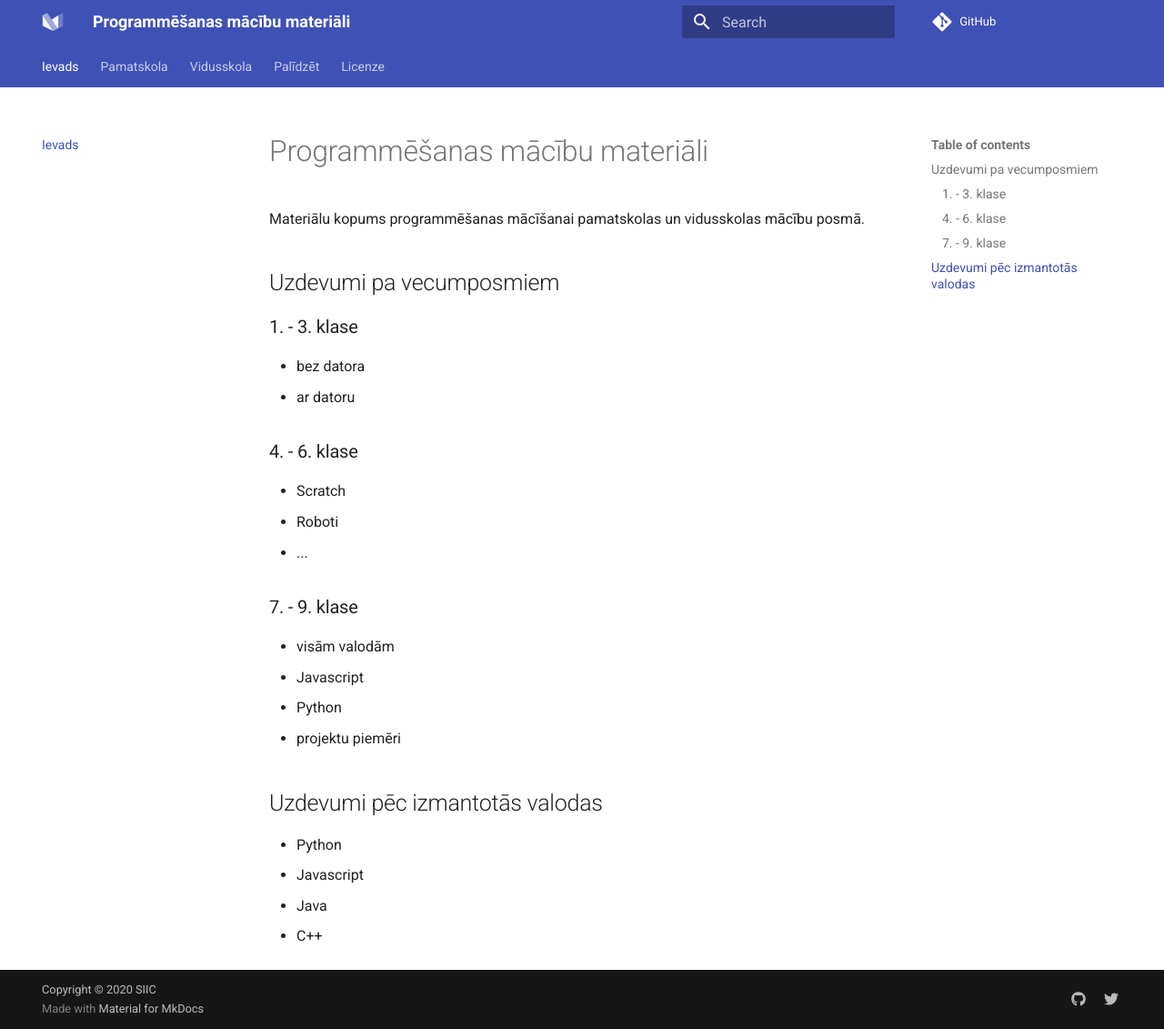
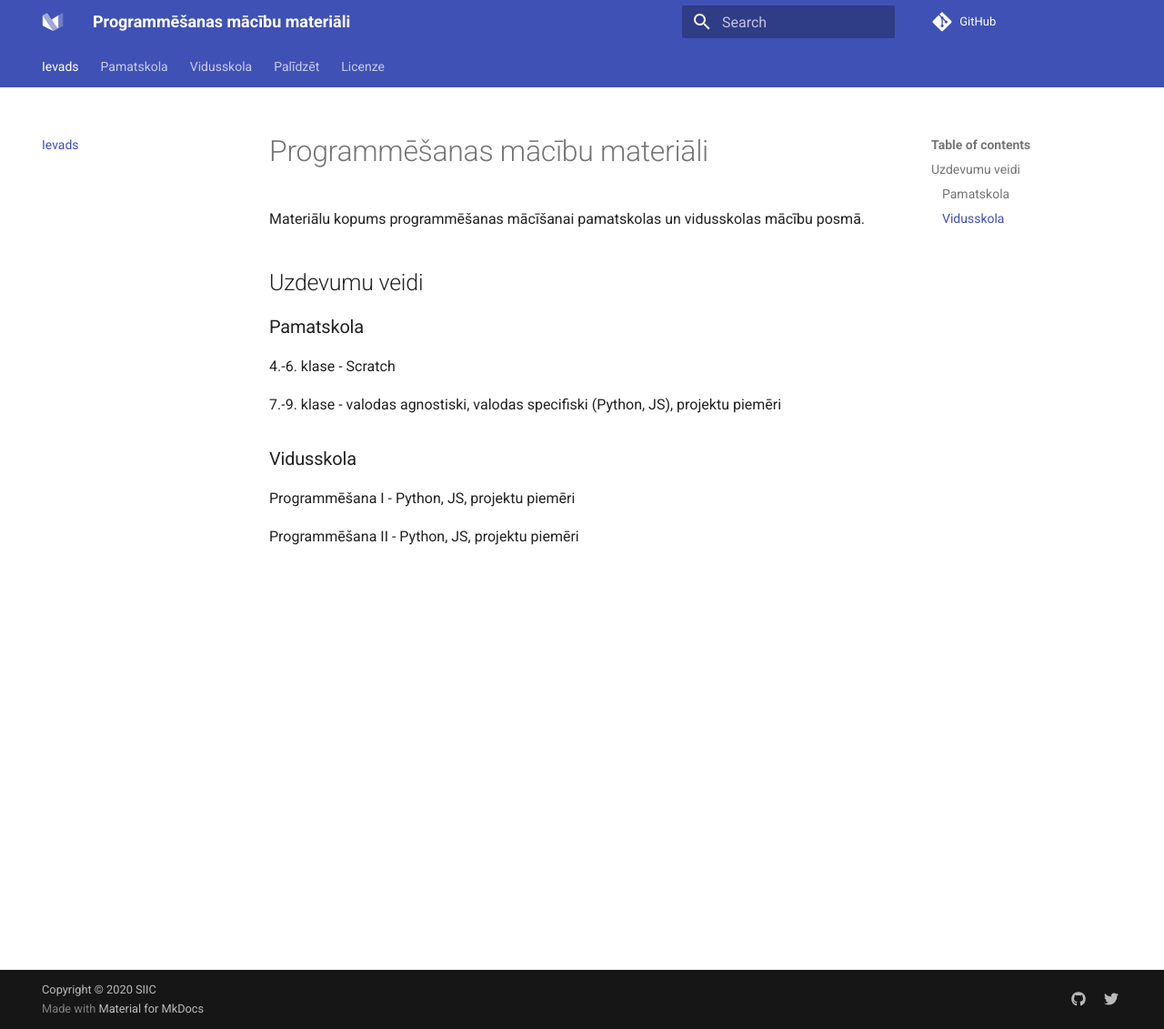
Before and after one commit to siic-lv/programmesana, an MkDocs documentation site: the page built from docs/index.md, in a window 1280 px wide and 1131 px high. Shown: the whole window at 91% size. Built offline with MkDocs 1.6.1 and Material for MkDocs 9.7.7, drawn with Linux system fonts in a browser that asks for light colours; comment, search, counter and statistics services are not loaded.

Commit message:
daudz satura pamatskolai

```diff
--- a/docs/index.md
+++ b/docs/index.md
@@ -2,30 +2,16 @@
 
 Materiālu kopums programmēšanas mācīšanai pamatskolas un vidusskolas mācību posmā.
 
+## Uzdevumu veidi
 
-## Uzdevumi pa vecumposmiem
+### Pamatskola
 
-### 1. - 3. klase
+4.-6. klase - Scratch
 
-- bez datora
-- ar datoru
+7.-9. klase - valodas agnostiski, valodas specifiski (Python, JS), projektu piemēri
 
-### 4. - 6. klase
+### Vidusskola
 
-- Scratch
-- Roboti
-- ...
+Programmēšana I - Python, JS, projektu piemēri
 
-### 7. - 9. klase
-
-- visām valodām
-- Javascript
-- Python
-- projektu piemēri
-
-## Uzdevumi pēc izmantotās valodas
-
-- Python
-- Javascript
-- Java
-- C++
+Programmēšana II - Python, JS, projektu piemēri
--- a/mkdocs.yml
+++ b/mkdocs.yml
@@ -89,9 +89,15 @@ markdown_extensions:
 nav:
   - Ievads: index.md
   - Pamatskola:
-    - pamatskola/uzdevumi.md
+    - pamatskola/par.md
+    - pamatskola/4.klase.md
+    - pamatskola/5.klase.md
+    - pamatskola/6.klase.md
+    - pamatskola/7.klase.md
+    - pamatskola/8.klase.md
+    - pamatskola/9.klase.md
   - Vidusskola:
-    - vidusskola/uzdevumi.md
+    - vidusskola/par.md
   - Palīdzēt: palidzet.md
   - Licenze: license.md
 
```
Also changed, not shown: docs/pamatskola/4.klase.md (added, +78 -0 lines), docs/pamatskola/5.klase.md (added, +53 -0 lines), docs/pamatskola/6.klase.md (added, +59 -0 lines), docs/pamatskola/7.klase.md (added, +36 -0 lines), docs/pamatskola/8.klase.md (added, +41 -0 lines), docs/pamatskola/9.klase.md (added, +41 -0 lines), docs/pamatskola/par.md (added, +15 -0 lines), docs/pamatskola/uzdevumi.md (deleted, +0 -11 lines), docs/vidusskola/par.md (added, +14 -0 lines), docs/vidusskola/uzdevumi.md (deleted, +0 -11 lines).
